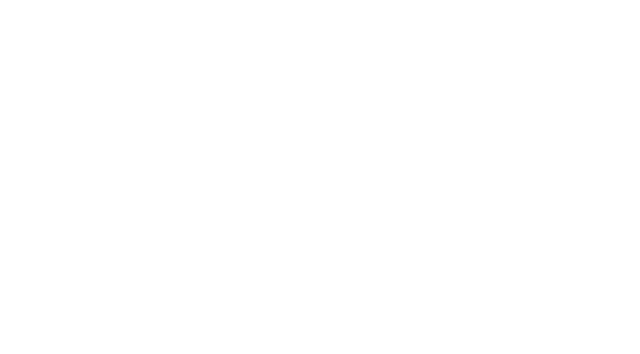
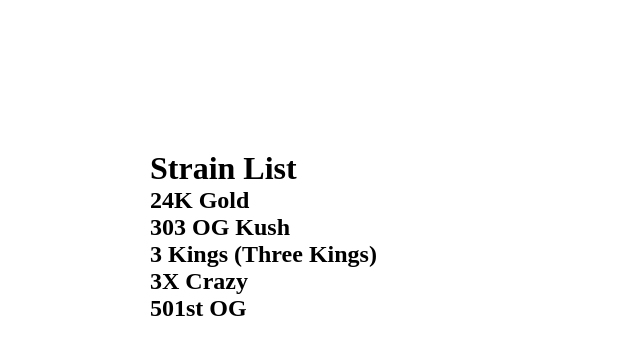
Before and after one commit to Build-Week-Med-Cabinet-2-MP/bw-med-cabinet-2-fe, a React (Create React App) app: page /strains in a window 1280 px wide. Shown: the top 354 px of the page, without its empty margins (0-640 px from the left). Built offline with nearby package versions, Linux system fonts and the light colour scheme.

Commit message:
Added framework for Strain List

```diff
--- a/src/App.js
+++ b/src/App.js
@@ -7,6 +7,7 @@ import Signup from "./components/Signup";
 import Popup from "./components/Popup";
 import PreferenceForm from "./components/PreferenceForm";
 import Recommendations from "./components/Recommendations";
+import StrainList from "./components/StrainList/";
 
 const StyledApp = styled.div`
   padding: 150px;
@@ -23,6 +24,7 @@ function App(props) {
         <Route path="/signup" component={Signup} />
         <Route path="/preferences" component={PreferenceForm} />
         <Route path="/recommended" component={Recommendations} />
+        <Route path="/strains" component={StrainList} />
       </Switch>
     </StyledApp>
   );
--- /dev/null
+++ b/src/components/StrainList/StrainCard/StyledCard.js
@@ -0,0 +1,7 @@
+import styled from "styled-components";
+
+const StyledCard = styled.div`
+  /* Strain card styles here */
+`;
+
+export default StyledCard;
--- /dev/null
+++ b/src/components/StrainList/StrainCard/index.js
@@ -0,0 +1,13 @@
+import React from "react";
+import StyledCard from "./StyledCard";
+
+const StrainCard = (props) => {
+  const { name, description, flavors, effects } = props.strain;
+  return (
+    <StyledCard>
+      <h2>{name}</h2>
+    </StyledCard>
+  );
+};
+
+export default StrainCard;
--- /dev/null
+++ b/src/components/StrainList/StyledList.js
@@ -0,0 +1,7 @@
+import styled from "styled-components";
+
+const StyledList = styled.div`
+  /* strain list styles */
+`;
+
+export default StyledList;
--- /dev/null
+++ b/src/components/StrainList/index.js
@@ -0,0 +1,43 @@
+import React, { useState, useEffect } from "react";
+import { connect } from "react-redux";
+import StyledList from "./StyledList";
+import StrainCard from "./StrainCard";
+
+import { strains } from "../../store/actions";
+
+const StrainList = (props) => {
+  /**
+   * props: {strainList, isFetching}
+   */
+  const { isFetching, strainList, fetchStrains } = props;
+  useEffect(() => {
+    fetchStrains();
+  }, []);
+  return (
+    <StyledList>
+      <h1>Strain List</h1>
+      <div>
+        {isFetching ? (
+          "loading..."
+        ) : (
+          <>
+            {strainList.map((strain) => {
+              return <StrainCard strain={strain} />;
+            })}
+          </>
+        )}
+      </div>
+    </StyledList>
+  );
+};
+
+const mapStateToProps = (state) => {
+  return {
+    strainList: state.strains.strains,
+    isFetching: state.strains.isFetching,
+  };
+};
+
+export default connect(mapStateToProps, {
+  fetchStrains: strains.fetchStrains,
+})(StrainList);
--- a/src/data/data.js
+++ b/src/data/data.js
@@ -56,3 +56,40 @@ export const effects = [
   "Tingly",
   "Uplifted",
 ];
+export const dummyStrains = [
+  {
+    name: "24K Gold",
+    description:
+      "24K Gold, also known as 24K or Kosher Tangie, is a cross of Tangie and Kosher Kush, bred by DNA Genetics in Amsterdam. The seed bank has identified three 24K Gold phenotypes; one of which has a prominent kush flavor with citrus undertones, and another with a Tangie-leaning flavor. \r\n\r\nAccording to DNA Genetics, the strain has an Indica-leaning lineage, but grows tall and produces above-average yields (450 to 550 grams per square meter, or 0.99 to 1.12 pounds per square foot) of resinous buds in a 63-70 day flowering period. The breeder also claims that 24K Gold produces a strong tangerine scent and kush-flavored buds. 24K Gold won third Place at the Milano Secret Cup in 2018. ",
+    flavors: ["Blueberry", "Mango", "Spicy/Herbal"],
+    effects: ["Creative", "Giggly", "Relaxed"],
+  },
+  {
+    name: "303 OG Kush",
+    description:
+      "303 OG Kush is a strain with various sources of origin. Below are several anecdotes about the strain's inception. \r\n\r\nOrigin #1\r\n303 OG, also called 303 Kush or 303 OG Kush, is reported to have first been cultivated in Colorado by the breeder known as Zombo and is an Indica-dominant cross between a Pre-'98 Bubba Kush and Reservoir ChemDawg IC3.\r\n\r\nReported by online sources to have been selected for its phenotypes by Colorado’s Hill Billy, the strain was named after Denver’s area code. Clones are the best option for cultivators looking to grow 303 OG, as seeds are not easily obtained.\r\n\r\nOrigin #2\r\nThe 303 OG grown by The Clinic in Colorado is an Indica-dominant cross between Kosher Kush and Ghost OG. Available throughout Colorado, flowers from The Clinic’s 303 OG strain provides a sweet and spicy flavor profile that’s popular for its OG characteristics, powerful body high, and cerebral effects.\r\n\r\nThe Clinic’s 303 OG Nug Run Sugar Budder won first place in 2014 for Best U.S. Concentrates at the Denver High Times Cannabis Cup. The Clinic’s 303 OG THC content has been tested as high as 20%, and the strain reportedly helps mitigate physical discomfort, apprehension, insomnia, and loss of appetite.\r\n",
+    flavors: ["Berry", "Citrus", "Pineapple"],
+    effects: ["Energetic", "Happy", "Relaxed"],
+  },
+  {
+    name: "3 Kings (Three Kings)",
+    description:
+      "While the original breeder of 3 Kings is unknown, the lineage of this sativa-leaning hybrid is made up of Headband, Sour Diesel, and OG Kush, three strains often crowned as royalty by the cannabis community. Available from several online seed banks, 3 Kings reportedly carries a tangy and sour aroma and moderate THC levels of about 16%.\r\n\r\nThree Kings grows to a medium height, yielding moderate amounts of pale green colas glistening with frosty trichomes in an eight-to-nine-week flowering period. This strain is suitable for indoor or outdoor growing conditions, but is said to require some experience to properly manage.\r\n\r\nGrowers should expect 3 Kings seeds to harvest up to 600 grams per square meter indoors and up to 650 grams per plant outside. Some sources also suggest that certain samples of 3 Kings have tested for high levels of cannabichromene (CBC), a cannabinoid that has purported anti-inflammatory properties.",
+    flavors: ["Apple", "Blue Cheese", "Diesel"],
+    effects: ["Energetic", "Focused", "Hungry"],
+  },
+  {
+    name: "3X Crazy",
+    description:
+      "3X Crazy, also known as Insane OG or Optimus Prime, is a three-way cross of OG Kush, Bubba Kush, and Granddaddy Purple. This strain is said to carry an aroma of grapes and pepper with earthy undertones.\r\n\r\nInsane OG is the name Dr. Greenthumb, a Caifornia dispensary launched by Cypress Hill rapper B-Real, gave its version of 3X Crazy. Pacific Seed Bank said the strain has 21% THC, low CBD, and an herbal, sweet, peppery flavor profile.\r\n\r\n3X Crazy is an indica-leaning hybrid that does best with an experienced grower. It has an average yield and flowers in seven to nine weeks indoors or outdoors. ",
+    flavors: ["Berry", "Blueberry", "Lemon"],
+    effects: ["Energetic", "Happy", "Relaxed"],
+  },
+  {
+    name: "501st OG",
+    description:
+      "With its Kush lineage, 501st OG is a stout and hearty cultivar that offers Indica-heavy effects, according to Rare Dankness Genetics.\r\n \r\nA cross between Skywalker OG — itself a descendant of OG Kush — and Rare Dankness No. 1, the namesake plant of Colorado’s Rare Dankness Genetics, 501st OG has a flowering time between 50 and 65 days that results in sweet, purple flowers.",
+    flavors: ["Diesel", "Flowery", "Skunk"],
+    effects: ["Aroused", "Giggly", "Relaxed"],
+  },
+];
--- a/src/data/index.js
+++ b/src/data/index.js
@@ -1,4 +1,4 @@
 import styles from "./styles";
-import { effects, flavors } from "./data";
+import { effects, flavors, dummyStrains } from "./data";
 
-export { styles, effects, flavors };
+export { styles, effects, flavors, dummyStrains };
--- a/src/store/actions/strainsActions.js
+++ b/src/store/actions/strainsActions.js
@@ -1,23 +1,20 @@
+import { dummyStrains } from "../../data";
+
 import { axiosWithAuth } from "../../utils";
 export const FETCH_STRAINS_START = "FETCH_STRAINS_START";
 export const FETCH_STRAINS_SUCCESS = "FETCH_STRAINS_SUCCESS";
 export const FETCH_STRAINS_FAILURE = "FETCH_STRAINS_FAILURE";
 export const fetchStrains = () => (dispatch) => {
   dispatch({ type: FETCH_STRAINS_START });
-  axiosWithAuth()
-    .get(`/api/strains`)
-    .then((res) => {
-      console.log(res);
-      dispatch({ type: FETCH_STRAINS_SUCCESS, payload: res.data });
-    })
-    .catch((err) => {
-      dispatch({ type: FETCH_STRAINS_FAILURE, payload: err.mess });
-      if (err.response) {
-        console.log(err.response);
-      } else if (err.request) {
-        console.log(err.request);
-      } else {
-        console.log("Error: " + err.message);
-      }
-    });
+
+  setTimeout(() => {
+    dispatch({ type: FETCH_STRAINS_SUCCESS, payload: dummyStrains });
+  }, 2000);
+
+  //put these in axios request
+  //on success:
+  //on failure:
+  // dispatch({ type: FETCH_STRAINS_FAILURE, payload: err });
+
+  //axios request here
 };
```
